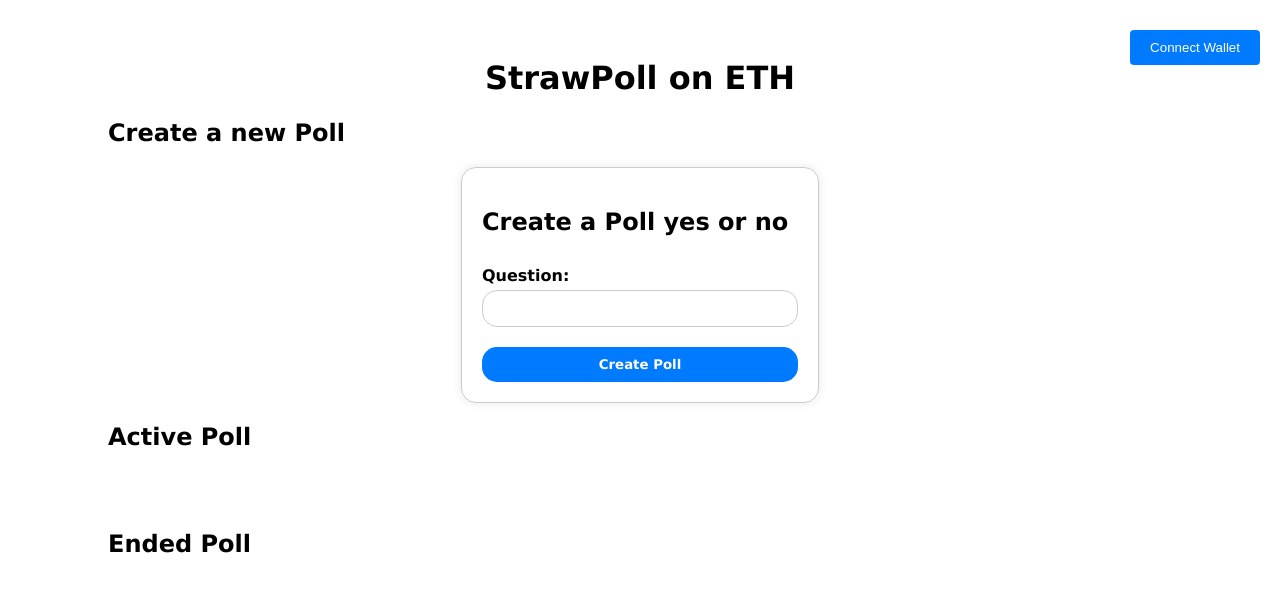
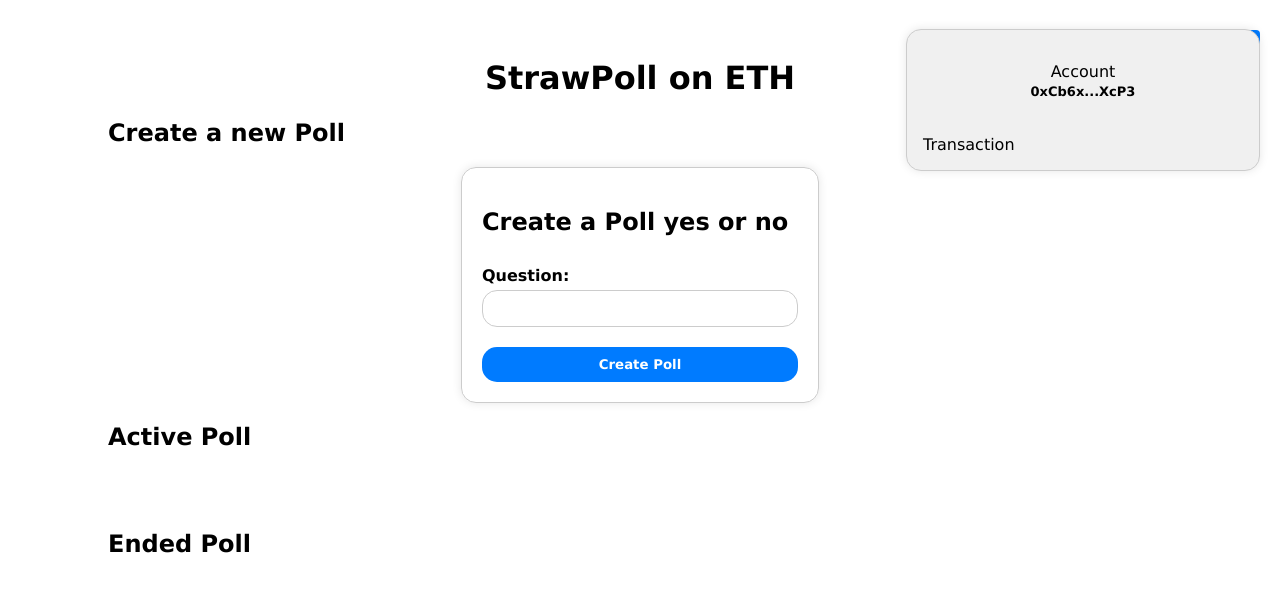
Before and after one commit to Noah3-0/vote-frontend, a plain HTML site: page index.html in a window 1280 px wide. Shown: the top 592 px of the page. Drawn offline with Linux system fonts and the light colour scheme.

Commit message:
add box for account -- display tx pending

```diff
--- a/index.html
+++ b/index.html
@@ -12,6 +12,15 @@
     <div id="warn-box" class="hidden">You are not connected on Arbitrum Goerli.</div>
 
     <button id="connectWalletButton">Connect Wallet</button>
+    <div id="accountBox" >
+        <p id="account-display">Account
+            <br>
+            <span id="accountAddress">0xCb6x...XcP3</span>
+        </p>
+        <br>
+        <div id="account-tx">Transaction</div>
+        <div id="tx-display"></div>
+      </div>
 
     <h1 class="title">StrawPoll on ETH</h1>
 
--- a/index.js
+++ b/index.js
@@ -2,6 +2,7 @@ const connectWallet = document.getElementById("connectWalletButton");
 const submitPollBtn = document.getElementById("pollForm");
 const inputPollForm = document.getElementById("inputQuestion");
 const pollBox = document.getElementById("poll-box");
+const txDisplay = document.getElementById("tx-display");
 
 let account;
 let updatePollBool = false;
@@ -454,9 +455,11 @@ submitPollBtn.addEventListener("submit", async (e) => {
     .send({ from: account, gas: 3000000 })
     .on("transactionHash", function (hash) {
       console.log("tx Hash :", hash);
+      txDisplay.innerHTML = `Tx pending: ${hash}`;
     })
     .on("receipt", async function (rec) {
       console.log(rec);
+      txDisplay.innerHTML = `Tx success: ${rec.transactionHash}`;
 
       const data = await window.contract.methods.getPoll(pollCount).call();
       const numberPollCount = Number(pollCount);
--- a/style.css
+++ b/style.css
@@ -1,5 +1,6 @@
 body {
     padding-top: 30px;
+    /* background-color: rgb(101, 101, 101); */
 }
 
 #warn-box {
@@ -52,6 +53,32 @@ body {
     background-color: rgb(44, 44, 248);
 }
 
+#accountBox {
+    position: absolute;
+    top: 29px;
+    right: 20px;
+    font-family: 'Lucida Sans', 'Lucida Sans Regular', 'Lucida Grande', 'Lucida Sans Unicode', Geneva, Verdana, sans-serif;
+    width: 25%;
+    padding: 16px;
+    border: 1px solid #ccc;
+    box-shadow: 0 0 10px 0 rgba(0, 0, 0, 0.1);
+    border-radius: 15px;
+    background-color: #f0f0f0;
+}
+
+#account-display {
+    top: -15px;
+    text-align: center;
+}
+
+#accountAddress {
+    font-size: 13px;
+    font-weight: bold;
+}
+
+.hidden {
+    display: none;
+}
 
 
 .title {
```
Lines whose indentation alone changed are shown as unchanged.
